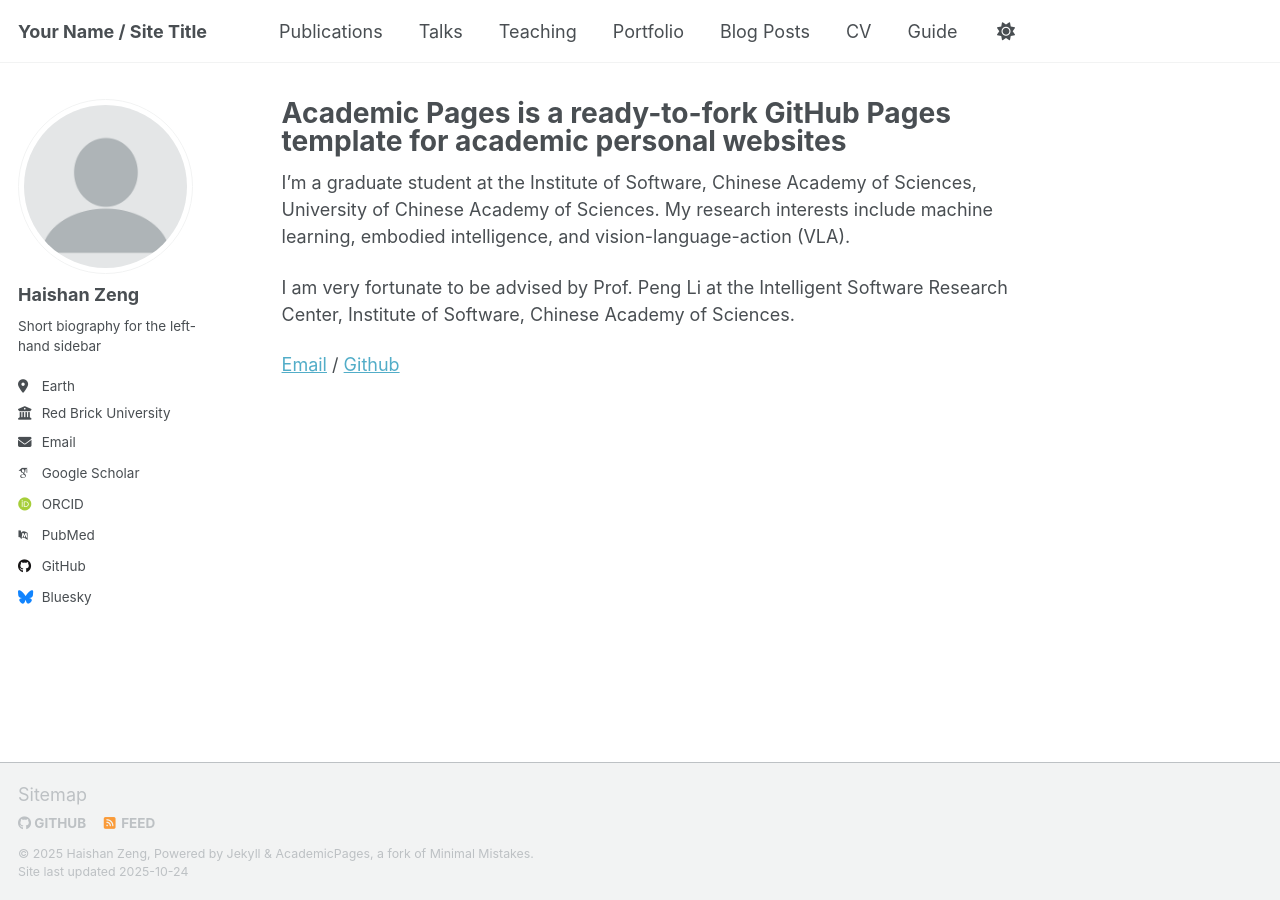
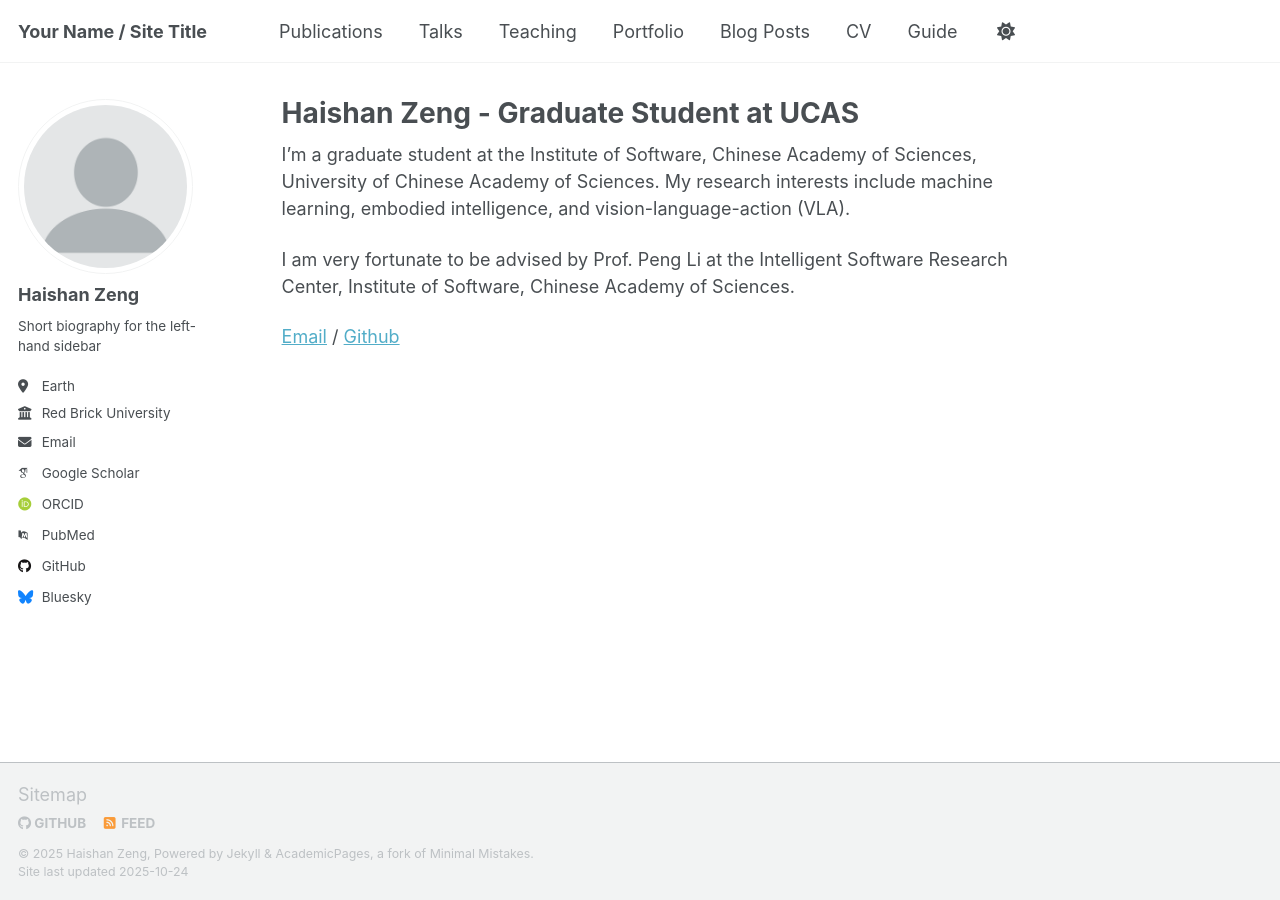
Before and after one commit to 159357zeng/159357zeng.github.io, a Jekyll site: the page built from _pages/about.md, in a window 1280 px wide. Built offline with Jekyll 4.4.1, drawn with Linux system fonts in a browser that asks for light colours; some web fonts are replaced; a script that is not in the unit is left out.

Commit message:
Update title on about page to reflect author

```diff
--- a/_pages/about.md
+++ b/_pages/about.md
@@ -1,6 +1,6 @@
 ---
 permalink: /
-title: "Academic Pages is a ready-to-fork GitHub Pages template for academic personal websites"
+title: "Haishan Zeng - Graduate Student at UCAS"
 author_profile: true
 redirect_from:
   - /about/
```
